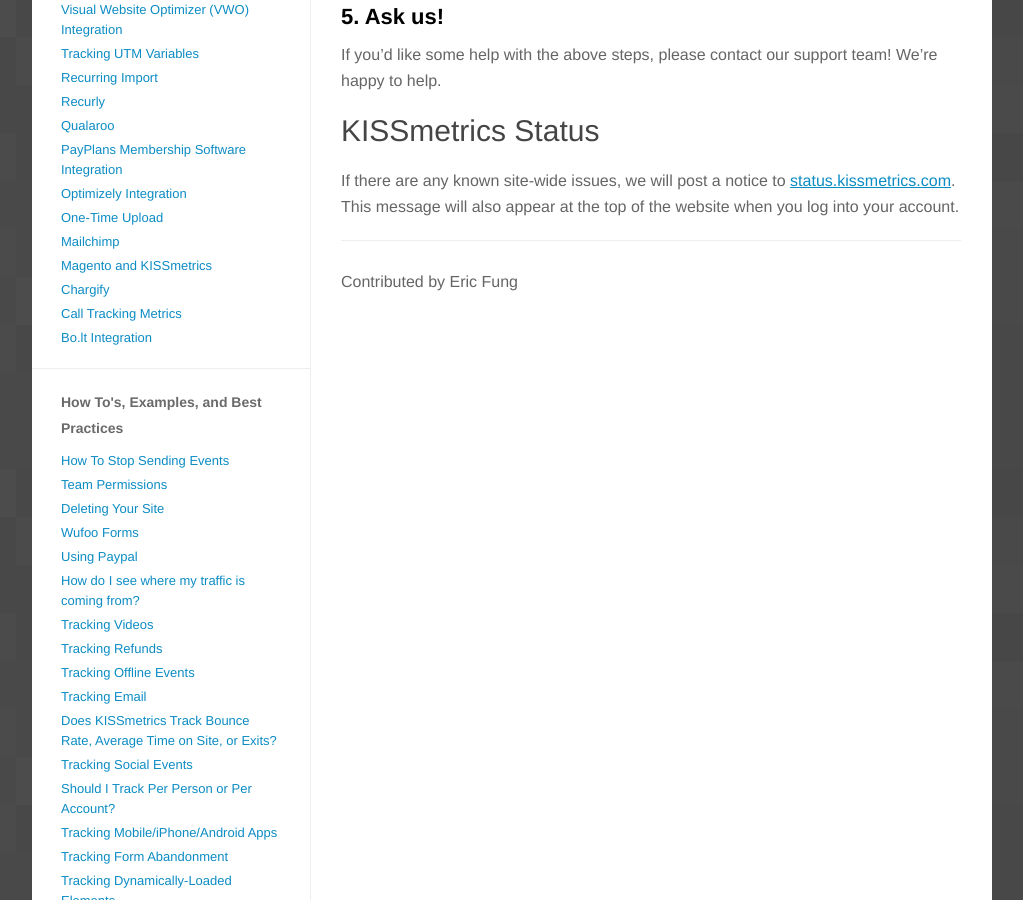
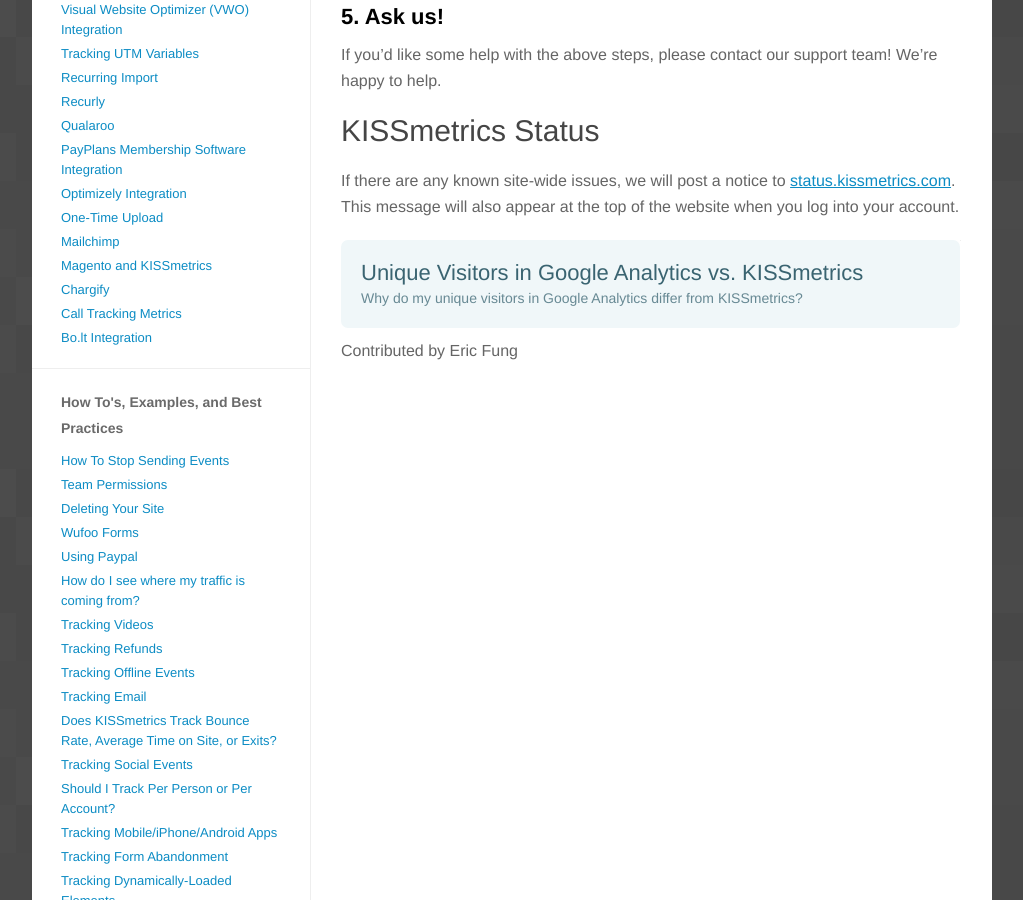
Before and after one commit to kissmetrics/km-support, a Jekyll site: the page built from _posts/2012-10-19-data-discrepancies.md, in a window 1280 px wide and 900 px high, scrolled down 2747 px. Shown: the whole window, without its empty margins (128-1151 px from the left). Built offline with Jekyll 4.4.1, drawn with Linux system fonts in a browser that asks for light colours; nearby versions of some CDN libraries; Markdown is read by kramdown in place of the engine named in the settings; a script that is not in the unit is left out; comment, search, counter and statistics services are not loaded.

Commit message:
Adding submenu for DD articles.

```diff
--- /dev/null
+++ b/_includes/summaries/data_discrepancies_summary.html
@@ -0,0 +1,15 @@
+{% for page in site.categories.data-discrepancies %}
+
+<ul class="summary" >
+  <li>
+    <a href="{{page.url}}">
+      <h3>
+      {{ page.title }}
+      </h3>
+      <p>{{page.summary}}</p>
+    </a>
+  </li>
+</ul>
+
+
+{% endfor %}
--- a/_posts/2012-10-19-data-discrepancies.md
+++ b/_posts/2012-10-19-data-discrepancies.md
@@ -88,6 +88,7 @@
 
 If there are any known site-wide issues, we will post a notice to [status.kissmetrics.com][status]. This message will also appear at the top of the website when you log into your account.
 
+{% include summaries/data_discrepancies_summary.html %}
 
 [status]: http://status.kissmetrics.com
 [event-count]: https://www.kissmetrics.com/product.event_prop_breakdown
```
